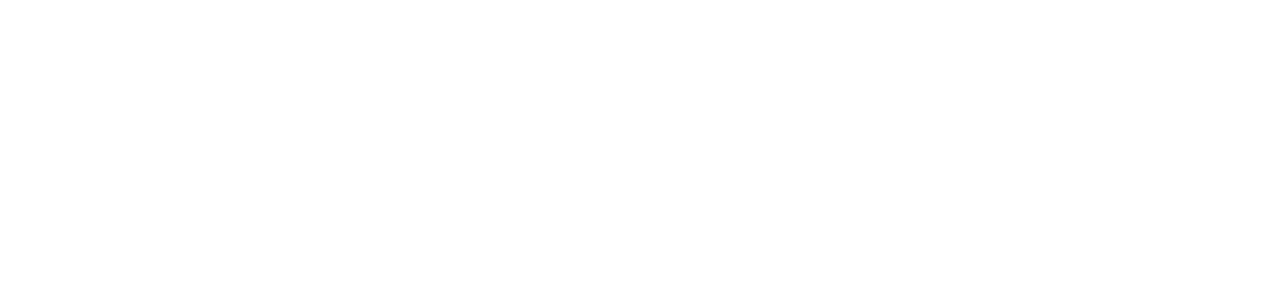
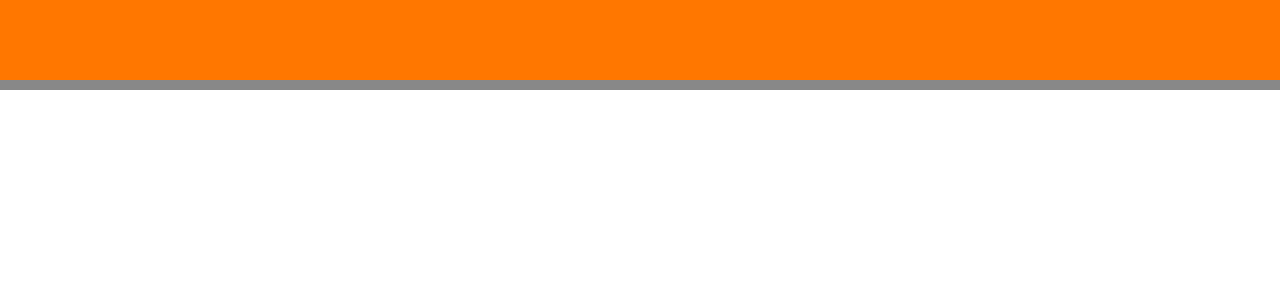
Before and after one commit to Acttion101/eatsomewhere-react, a React (Create React App) app: page / in a window 1280 px wide. Shown: the top 300 px of the page. Built offline with nearby package versions, Linux system fonts and the light colour scheme.

Commit message:
edit-app

```diff
--- a/src/App.js
+++ b/src/App.js
@@ -2,7 +2,7 @@
 import { BrowserRouter as Router, Route, Switch } from 'react-router-dom'
 import { Footer } from './components/Footer/styled'
 import GlobalStyle from './components/GlobalStyle'
-import { TextFooter } from '/Users/ramita/eatsomewhere-react/src/components/Typography'
+import { TextFooter } from '../src/components/Typography'
 
 const Login = lazy(() => import('./pages/Login'))
 const Home = lazy(() => import('./pages/Home'))
@@ -13,7 +13,7 @@
 function App() {
   return (
     <>
-    <GlobalStyle/>
+      <GlobalStyle />
       <Router>
         <Suspense fallback="...Loading">
           <Switch>
@@ -21,7 +21,9 @@
             <Route path="/home" exact component={Home} />
             <Route path="/register" exact component={Register} />
             <Route path="/news" exact component={News} />
-          {/* <Route path="/community" exact component={Community} /> */} */}
+            {/* <Route path="/community" exact component={Community} /> */}
+            <Footer />
+            <TextFooter />
           </Switch>
         </Suspense>
       </Router>
```
Lines whose indentation alone changed are shown as unchanged.
